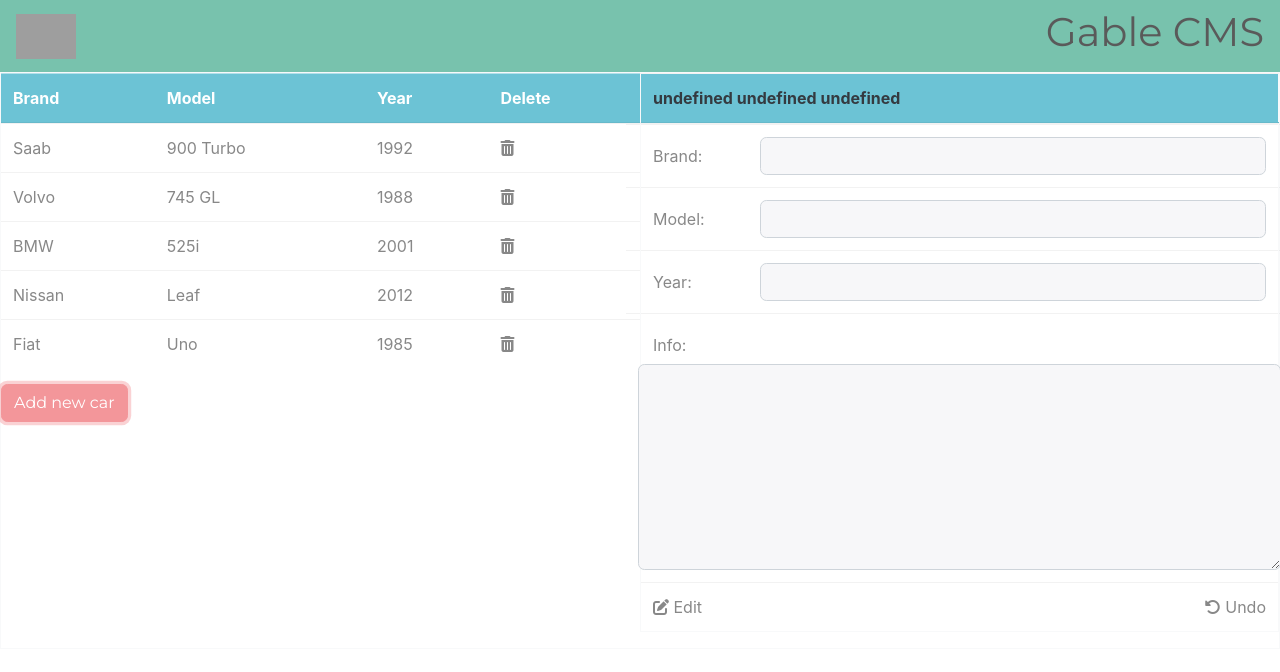
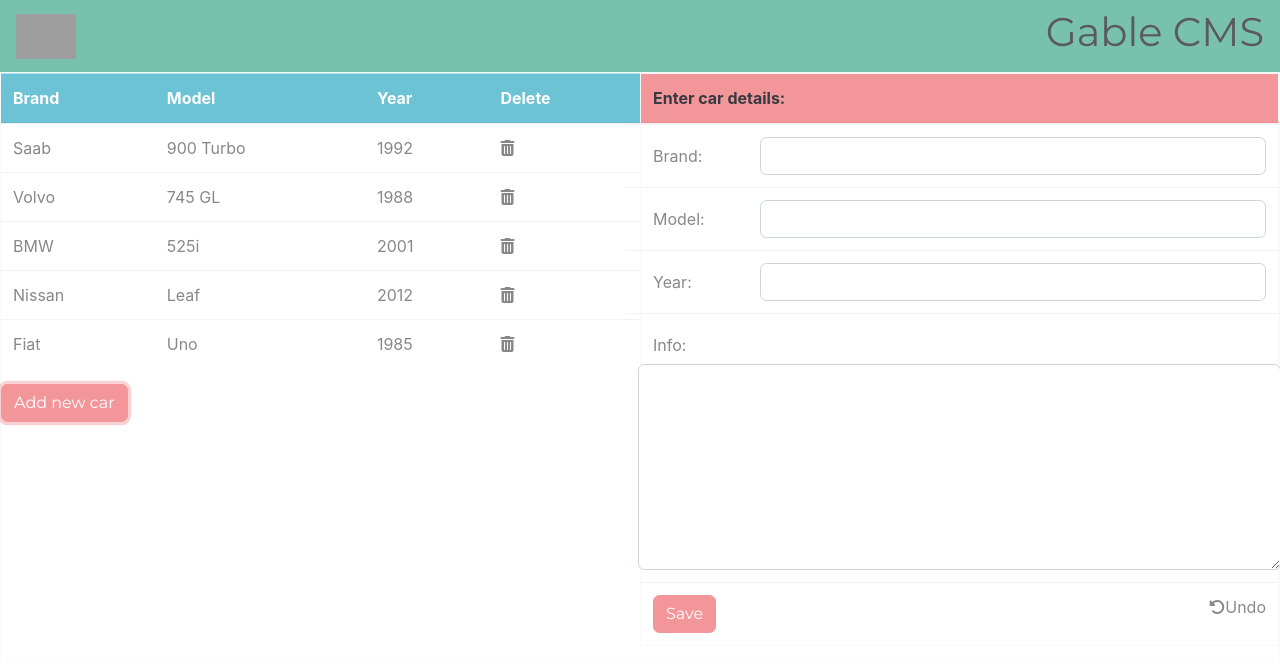
Before and after one commit to teresiagable/singlepagecms, a React (Create React App) app: page / in a window 1280 px wide. Both pictures are taken after a click on the button "Add new car". Shown: the top 672 px of the page. Built offline with nearby package versions, Linux system fonts and the light colour scheme; grey boxes are pictures that could not be loaded.

Commit message:
added save button. not yet working.

```diff
--- a/src/App.js
+++ b/src/App.js
@@ -1,24 +1,23 @@
 import React from "react";
 import logo from "./assets/img/logo.jpg";
-import CMSMain from "./components/CMSMain"
+import CMSMain from "./components/CMSMain";
 
 function App() {
 	return (
-		<React.Fragment >
-            <header className="App-header">
+		<React.Fragment>
+			<header className="App-header">
 				<nav className="navbar navbar-dark bg-primary">
 					<img
 						src={logo}
 						alt="Flying pig logo"
-						style={{width:"60px"}}
+						style={{ width: "60px" }}
 						className="navbar-brand"
 					/>
 					<h1>Gable CMS</h1>
 				</nav>
 			</header>
-			<body>
-            <CMSMain />
-            </body>
+
+			<CMSMain />
 			<footer></footer>
 		</React.Fragment>
 	);
--- a/src/components/CMSDetails.jsx
+++ b/src/components/CMSDetails.jsx
@@ -10,25 +10,40 @@ class CMSDetails extends Component {
 		inEditMode: false
 	};
 
+	blankIfUndefined(value) {
+		if (value == null) return "";
+		else return value;
+	}
+
+	trueIfUndefined(value) {
+		if (value == null) return true;
+		else return false;
+	}
+
 	componentWillReceiveProps = nextProps => {
-		console.log("ny prop", nextProps.item.brand, nextProps.item.model);
-		console.log("ny och gammal brand", nextProps.brand, this.props.brand);
+		console.log("ny prop item", nextProps.item);
+		console.log(
+			"ny och gammal brand",
+			nextProps.item.brand,
+			this.props.item.brand
+		);
 		console.log("förra prop", this.props.item);
 		console.log("this.state", this.state);
 
 		if (!this.state.inEditMode) {
 			console.log(
 				"lägg in i state",
-				nextProps.item.brand,
+				this.blankIfUndefined(nextProps.item.brand),
 				nextProps.item.model
 			);
 
 			this.setState({
-				id: nextProps.item.id,
-				brand: nextProps.item.brand,
-				model: nextProps.item.model,
-				year: nextProps.item.year,
-				Info: nextProps.item.Info
+				id: this.blankIfUndefined(nextProps.item.id),
+				brand: this.blankIfUndefined(nextProps.item.brand),
+				model: this.blankIfUndefined(nextProps.item.model),
+				year: this.blankIfUndefined(nextProps.item.year),
+				Info: this.blankIfUndefined(nextProps.item.Info),
+				inEditMode: this.trueIfUndefined(nextProps.item.id)
 			});
 		}
 	};
@@ -55,21 +70,25 @@ class CMSDetails extends Component {
 			model: this.props.item.model,
 			year: this.props.item.year,
 			Info: this.props.item.Info,
-            inEditMode: false });
+			inEditMode: false
+		});
+	};
+
+	handleSubmit = event => {
+		event.preventDefault();
+		console.log(this.state);
+		this.props.onSubmit(this.state);
 	};
 
 	render() {
 		const car = this.state.car;
-        const editCSS=(this.state.inEditMode?"bg-secondary":"bg-info");
-		console.log("render this stATE", this.state);
+		const editCSS = this.state.inEditMode ? "bg-secondary" : "bg-info";
 
 		let details = "Nothing selected";
 		if (this.props.item != null) {
-			//if (this.state.id === "") inEditMode = true;
-
 			console.log("edit", this.state.inEditMode);
 			details = (
-				<form className="w-50 d-flex">
+				<form onSubmit={this.handleSubmit} className="w-50 d-flex">
 					<table className="table border border-light container">
 						{/* <div class="form-group row"> */}
 
@@ -77,10 +96,12 @@ class CMSDetails extends Component {
 							<tr className={editCSS}>
 								<th className="justify-content-center text-dark">
 									{this.state.inEditMode
-										? "Edit car details:"
-										:
-									 this.state.brand + " " + this.state.model + " " + this.state.year
-									}
+										? "Enter car details:"
+										: this.state.brand +
+										  " " +
+										  this.state.model +
+										  " " +
+										  this.state.year}
 								</th>
 							</tr>
 						</thead>
@@ -168,12 +189,31 @@ class CMSDetails extends Component {
 
 						<tfoot className="w-100">
 							<tr className="w-100">
-								<td className="d-flex justify-content-between" >
-									<div onClick={this.handleEditClick}><i className="fas fa-edit bg-red"  /> Edit</div>
+								<td className="d-flex justify-content-between">
+									<input
+										type={
+											this.state.inEditMode
+												? "submit"
+												: "hidden"
+										}
+										className="btn btn-secondary"
+										value="Save"
+									></input>
 
-									<div onClick={this.handleCancelClick}><i className="fas fa-undo-alt bg-red"  /> Undo</div>
+									{!this.state.inEditMode ? (
+										<div onClick={this.handleEditClick}>
+											<i className="fas fa-edit bg-red" />
+											Edit
+										</div>
+									) : (
+										<div onClick={this.handleCancelClick}>
+											<i className="fas fa-undo-alt bg-red" />
+											Undo
+										</div>
+									)}
 								</td>
-							</tr></tfoot>
+							</tr>
+						</tfoot>
 					</table>
 				</form>
 			);
--- a/src/components/CMSMain.jsx
+++ b/src/components/CMSMain.jsx
@@ -30,8 +30,8 @@ class CMSMain extends Component {
 				}
 			]
 		};
-		console.log(id);
-		console.log(selectedId);
+		console.log("openDetails id", id);
+		//console.log(selectedId);
 		let theCar =
 			selectedId === "new"
 				? newCar
@@ -42,7 +42,8 @@ class CMSMain extends Component {
 
 	createNew = () => {
 		console.log("create new");
-		this.setState({ selectedItem: "new" });
+		this.openDetails("new");
+		//this.setState({ selectedItem: "new" });
 	};
 	sort = column => {
 		this.setState({
@@ -59,6 +60,20 @@ class CMSMain extends Component {
 	render() {
 		const { items, itemsFetched, selectedItem } = this.state;
 
+		function saveChanges(values) {
+			console.log("save new car");
+			console.log(values);
+
+			fetch("./cars.json", {
+				method: "POST",
+				headers: {
+					Accept: "application/json",
+					"Content-Type": "application/json"
+				},
+				body: JSON.stringify({ values })
+			});
+		}
+
 		if (!itemsFetched) {
 			return <div> "vänta lite" </div>;
 		}
@@ -74,7 +89,7 @@ class CMSMain extends Component {
 					onSortColumn={this.sort}
 				/>
 
-				<CMSDetails item={selectedItem} />
+				<CMSDetails item={selectedItem} onSubmit={saveChanges} />
 			</div>
 		);
 	}
```
Lines whose indentation alone changed are shown as unchanged.
